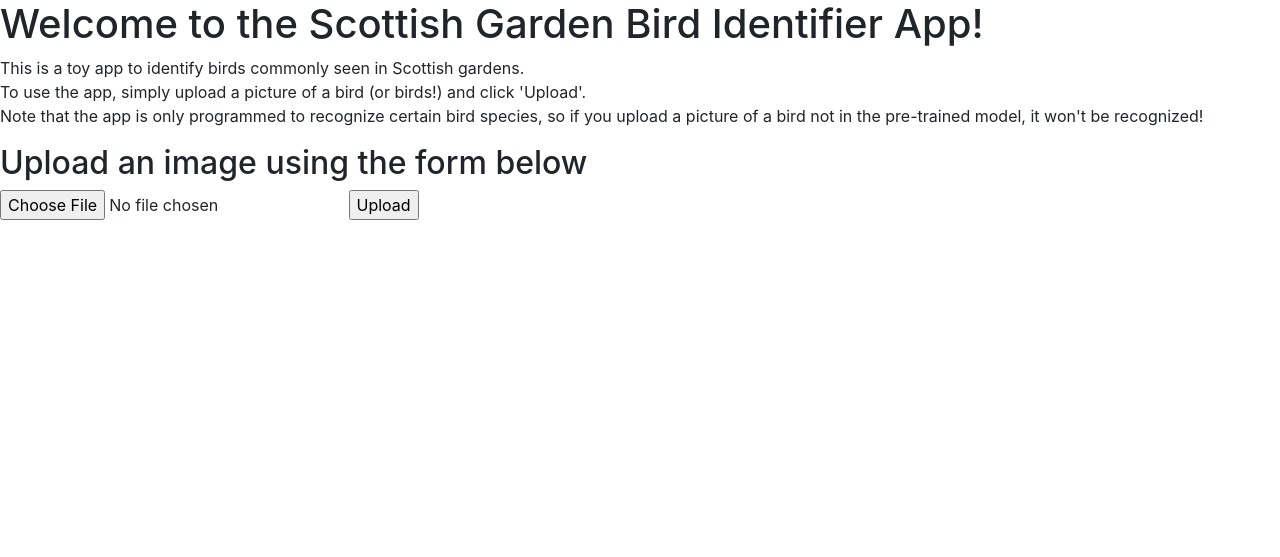
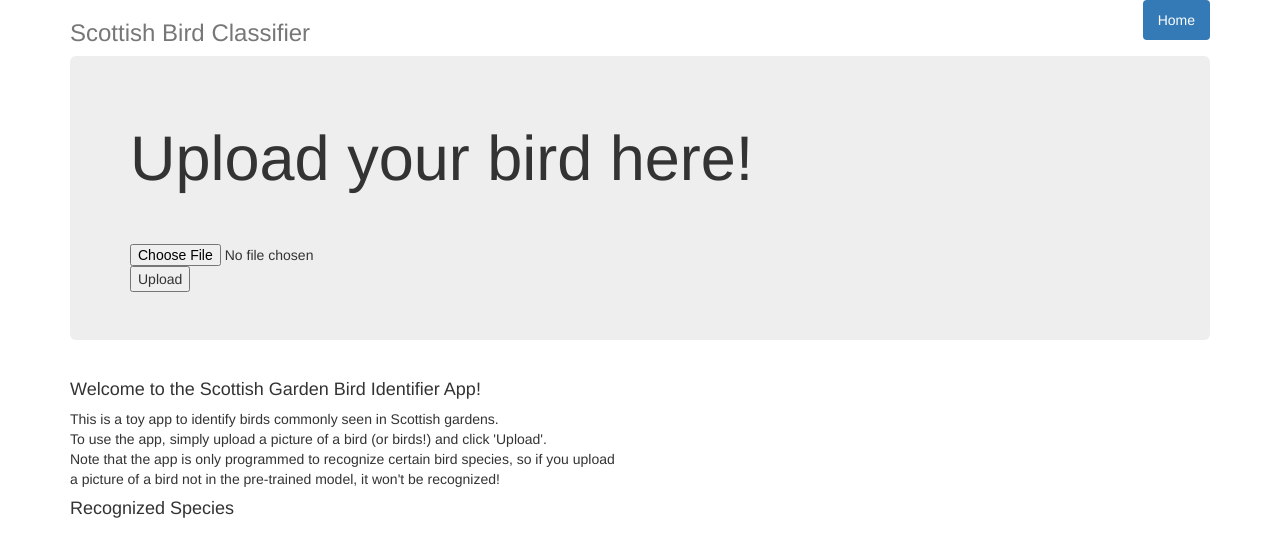
Before and after one commit to mod18/bird_app, a Python web app: template templates/home.html in a window 1280 px wide. Shown: the top 557 px of the page. Run offline with Jinja, Linux system fonts and the light colour scheme; the template is opened without the code that fills it, so the values that code supplies are empty; some libraries are stand-ins or nearby versions.

Commit message:
Adding (very) basic styling

```diff
--- a/templates/home.html
+++ b/templates/home.html
@@ -1,30 +1,60 @@
-<!DOCTYPE html>
+<!doctype html>
 <html lang="en">
   <head>
-  <title>Scottish Garden Bird Identifier</title>
     <meta charset="utf-8">
+    <meta http-equiv="X-UA-Compatible" content="IE=edge">
     <meta name="viewport" content="width=device-width, initial-scale=1">
-  <link rel="stylesheet" href="https://stackpath.bootstrapcdn.com/bootstrap/4.1.3/css/bootstrap.min.css" integrity="sha384-MCw98/SFnGE8fJT3GXwEOngsV7Zt27NXFoaoApmYm81iuXoPkFOJwJ8ERdknLPMO" crossorigin="anonymous">
-  <link rel="stylesheet" href="{{ url_for('static', filename='styles.css') }}" >
+    <title>Scottish Bird Classifier</title>
+
+    <!-- Bootstrap -->
+    <link rel="stylesheet" href="https://stackpath.bootstrapcdn.com/bootstrap/3.4.1/css/bootstrap.min.css" integrity="sha384-HSMxcRTRxnN+Bdg0JdbxYKrThecOKuH5zCYotlSAcp1+c8xmyTe9GYg1l9a69psu" crossorigin="anonymous">
+
     </head>
   <body>
-    <h1>Welcome to the Scottish Garden Bird Identifier App!</h1>
+    <div class="container">
+        <div class="header clearfix">
+          <nav>
+            <ul class="nav nav-pills pull-right">
+              <li role="presentation" class="active"><a href="#">Home</a></li>
+              <!--<li role="presentation"><a href="#">About</a></li>
+              <li role="presentation"><a href="#">Contact</a></li>-->
+            </ul>
+          </nav>
+          <h3 class="text-muted">Scottish Bird Classifier</h3>
+        </div>
+
+        <div class="jumbotron">
+            {% if pred %}
+                <h2>Prediction: {{ pred }} </h2>
+                <img src="{{ img }}" alt="Your uploaded bird" width="500" height="500">
+            {% elif errors %}
+                <h2>{{ errors }}</h2>
+            {% else %}
+                <h1>Upload your bird here!</h1>
+            {% endif %}
+            <br><br>
+            <form method="post" enctype="multipart/form-data">
+                <input type="file" name="file">
+                <input type="submit" value="Upload">
+            </form>
+        </div>
+
+      <div class="row marketing">
+        <div class="col-lg-6">
+          <h4>Welcome to the Scottish Garden Bird Identifier App!</h4>
           <p>
             This is a toy app to identify birds commonly seen in Scottish gardens.<br>
             To use the app, simply upload a picture of a bird (or birds!) and click 'Upload'.<br>
             Note that the app is only programmed to recognize certain bird species, so if you upload a picture of a bird not in the pre-trained model, it won't be recognized!
           </p>
-    <h2>Upload an image using the form below</h2>
-    <form method="post" enctype="multipart/form-data">
-        <input type="file" name="file">
-        <input type="submit" value="Upload">
-    </form>
-    {% if pred %}
-        <img src="{{ img }}" alt="Your uploaded bird" width="500" height="500">
-        <h2>Prediction: {{ pred }} </h2>
-    {% elif errors %}
-        <h2>{{ errors }}</h2>
-    {% endif %}
-
+          <h4>Recognized Species</h4>
+          <ul>
+              {% for species in list_birds %}
+              <li>{{ species }}</li>
+              {% endfor %}
+          </ul>
+      </div>
+    <script src="https://code.jquery.com/jquery-1.12.4.min.js" integrity="sha384-nvAa0+6Qg9clwYCGGPpDQLVpLNn0fRaROjHqs13t4Ggj3Ez50XnGQqc/r8MhnRDZ" crossorigin="anonymous"></script>
+    <script src="https://stackpath.bootstrapcdn.com/bootstrap/3.4.1/js/bootstrap.min.js" integrity="sha384-aJ21OjlMXNL5UyIl/XNwTMqvzeRMZH2w8c5cRVpzpU8Y5bApTppSuUkhZXN0VxHd" crossorigin="anonymous"></script>
   </body>
 </html>
```
Also changed, not shown: app.py (+4 -4 lines), constants.py (added, +18 -0 lines). Lines whose indentation alone changed are shown as unchanged.
